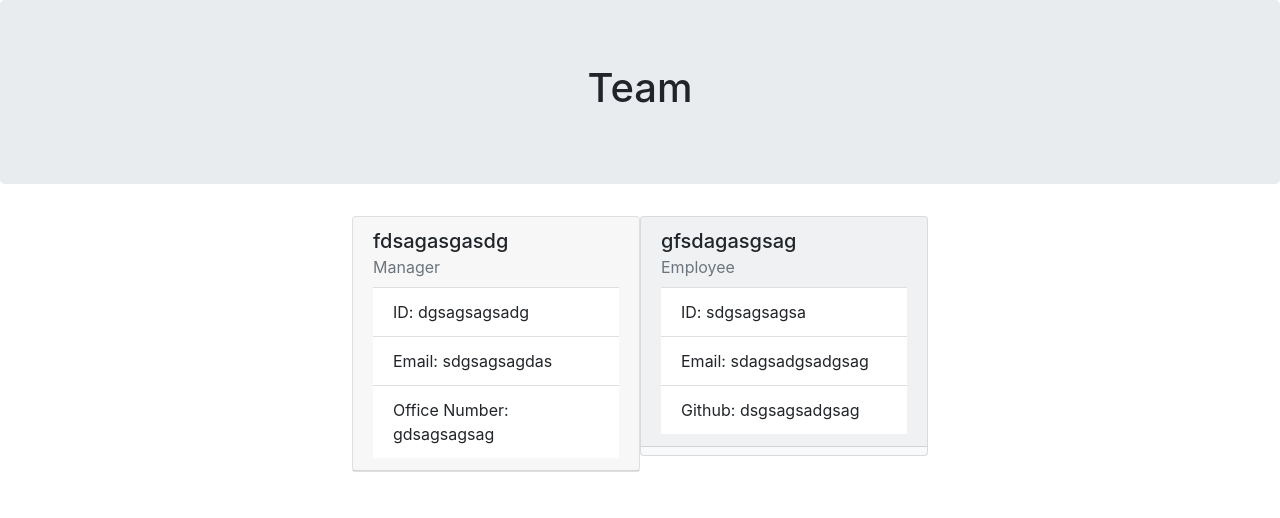
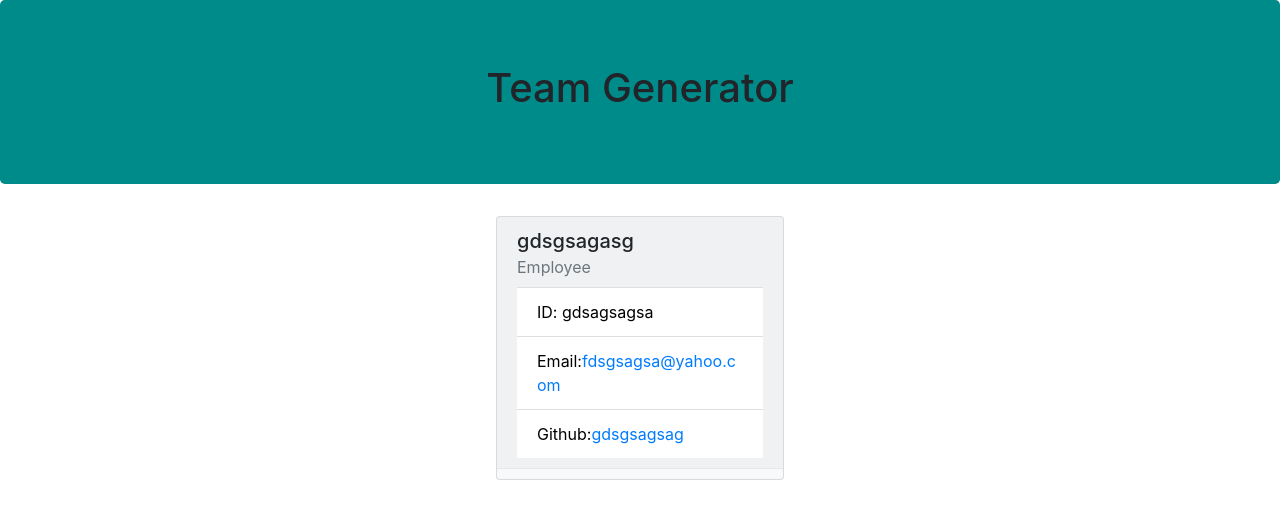
Before and after one commit to samermahir/OOP-10, a website: page index.html in a window 1280 px wide. Drawn offline with nearby package versions, Linux system fonts and the light colour scheme.

Commit message:
adding email and github

```diff
--- a/index.html
+++ b/index.html
@@ -7,36 +7,25 @@
    <meta http-equiv="X-UA-Compatible" content="IE=edge">
    <meta name="viewport" content="width=device-width, initial-scale=1.0">
    <link rel="stylesheet" href="https://cdn.jsdelivr.net/npm/bootstrap@4.3.1/dist/css/bootstrap.min.css" integrity="sha384-ggOyR0iXCbMQv3Xipma34MD+dH/1fQ784/j6cY/iJTQUOhcWr7x9JvoRxT2MZw1T" crossorigin="anonymous">
+   <link rel="stylesheet" href="style.css">
    <title>Team</title>
 </head>
 <body>
-        <div class="jumbotron text-center" style="bacground-color: darkcyan">
-            <h1>Team</h1>
+        <div class="jumbotron text-center" style="background-color: darkcyan">
+            <h1>Team Generator</h1>
         </div>
         <div class="container justify-content-center">
         <div class="d-flex flex-wrap justify-content-center">
 
 
-    <div class="card" style="width: 18rem;">
-            <div class="card-header">
-            <h5>fdsagasgasdg</h5>
-            <div class="card-subtitle mb-2 justify-content-center text-muted">Manager</div>
-            <ul class="list-group list-group-flush">
-                <li class="list-group-item">ID: dgsagsagsadg</li>
-                <li class="list-group-item">Email: sdgsagsagdas</li>
-                 <li class="list-group-item">Office Number: gdsagsagsag</li>
-            </ul>
-            </div>
-            </div>
-
     <div class="card bg-light mb-3" style="width: 18rem;">
             <div class="card-header">
-            <h5>gfsdagasgsag</h5>
+            <h5>gdsgsagasg</h5>
             <div class="card-subtitle mb-2 justify-content-center text-muted">Employee</div>
             <ul class="list-group list-group-flush">
-                <li class="list-group-item">ID: sdgsagsagsa</li>
-                <li class="list-group-item">Email: sdagsadgsadgsag</li>
-                 <li class="list-group-item">Github: dsgsagsadgsag</li>
+                <li class="list-group-item">ID: gdsagsagsa</li>
+                <li class="list-group-item">Email:<a href="mailto:fdsgsagsa@yahoo.com">fdsgsagsa@yahoo.com</a></li>
+                 <li class="list-group-item">Github:<a href="https://www.github.com/gdsgsagsag" target="_blank">gdsgsagsag</a></li>
             </ul>
             </div>
             </div>
--- a/style.css
+++ b/style.css
@@ -1,3 +1,17 @@
-div .card-header {
-    border-radius: 50px;
+body {
+    background-color: white
 }
+
+.card-header {
+    border-bottom: 1px solid #e7e7e7;
+    padding-bottom: 10px;
+    margin-bottom: 10px
+}
+
+ul {
+    list-style-type: none;
+    margin: 0;
+    color: black;
+    font-size: 16px;
+    align-items:initial
+}
```
Also changed, not shown: index.js (+8 -7 lines).
